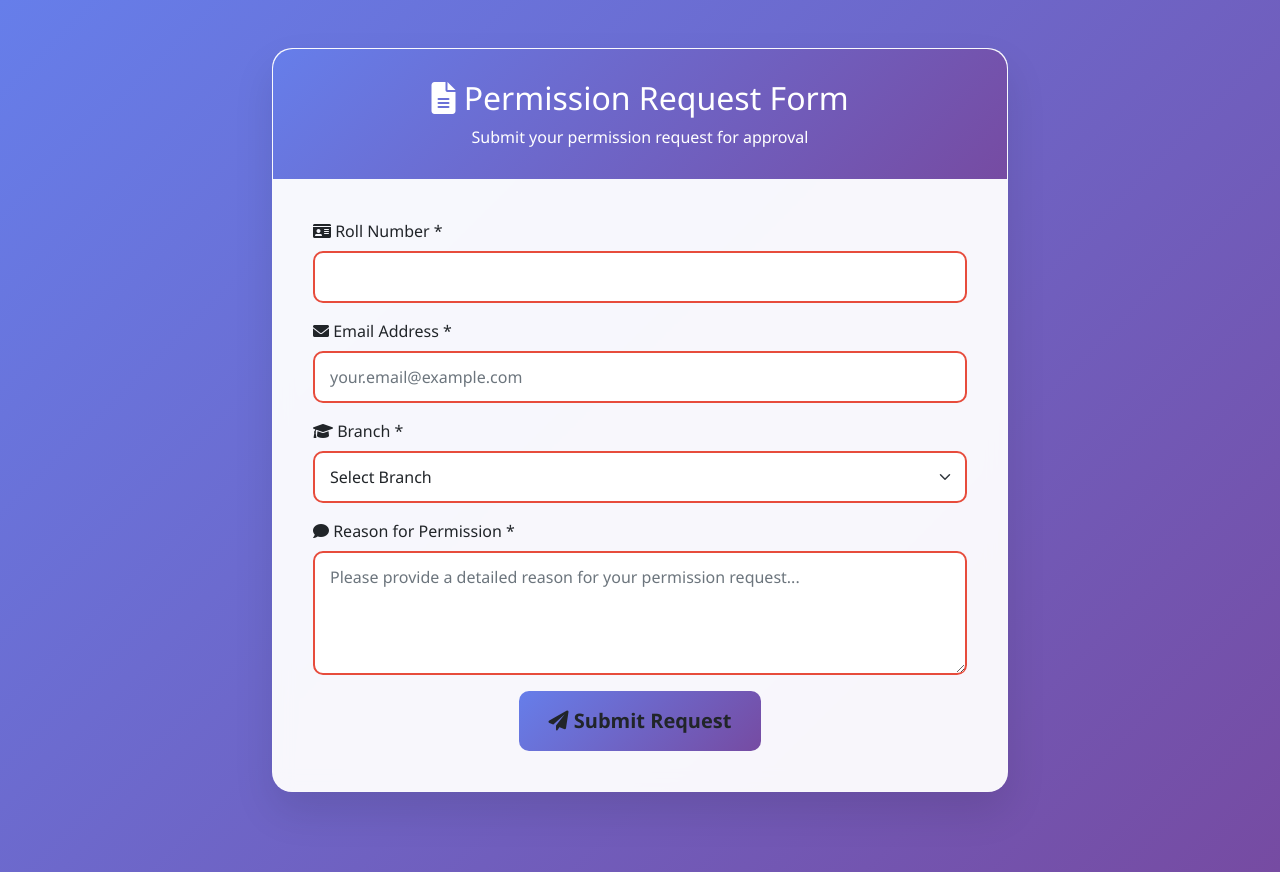
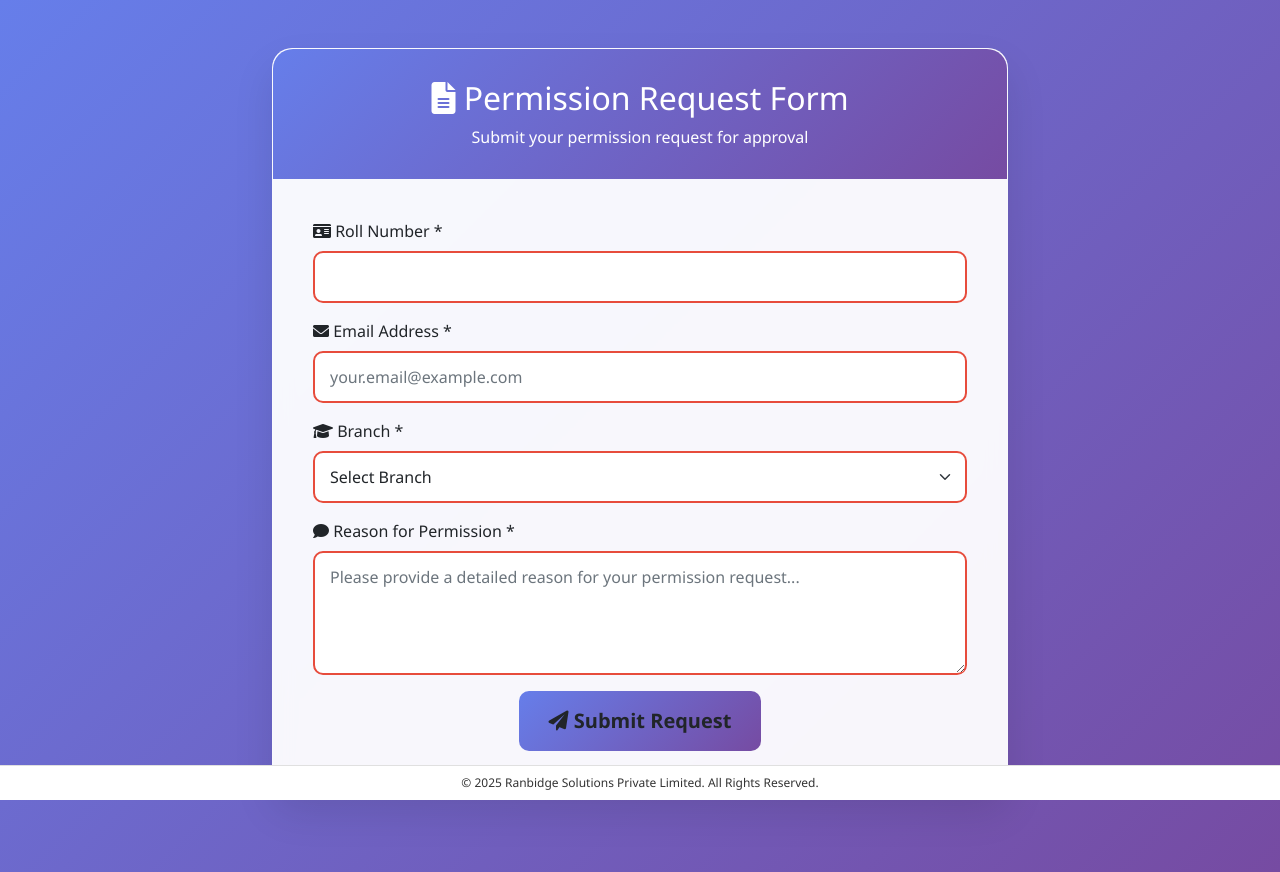
Before and after one commit to PrakashNarayanam/PERMISSION-M, a Python web app: template templates/form.html in a window 1280 px wide. Run offline with Jinja, Linux system fonts and the light colour scheme; the template is opened without the code that fills it, so the values that code supplies are empty.

Commit message:
Update form.html

```diff
--- a/templates/form.html
+++ b/templates/form.html
@@ -11,6 +11,11 @@
             background: linear-gradient(135deg, #667eea 0%, #764ba2 100%);
             min-height: 100vh;
             font-family: 'Segoe UI', Tahoma, Geneva, Verdana, sans-serif;
+            display: flex;
+            flex-direction: column;
+        }
+        main {
+            flex: 1;
         }
         .form-container {
             background: rgba(255, 255, 255, 0.95);
@@ -21,6 +26,19 @@
         }
         .pb-5-custom {
             padding-bottom: 5rem !important;
+        }
+        footer {
+            position: fixed;
+            bottom: 0;
+            left: 0;
+            right: 0;
+            background: #ffffff;
+            color: #333;
+            text-align: center;
+            padding: 8px 0;
+            font-size: 0.75rem;
+            z-index: 1000;
+            border-top: 1px solid #e0e0e0;
         }
         .form-header {
             background: linear-gradient(135deg, #667eea 0%, #764ba2 100%);
@@ -64,6 +82,7 @@
     </style>
 </head>
 <body>
+    <main>
     <div class="container mt-5 pb-5-custom">
         <div class="row justify-content-center">
             <div class="col-md-8">
@@ -123,6 +142,12 @@
             </div>
         </div>
     </div>
+    </main>
+
+    <!-- Footer -->
+    <footer>
+        © <span id="year"></span> Ranbidge Solutions Private Limited. All Rights Reserved.
+    </footer>
 
     <!-- Success Modal -->
     <div class="modal fade" id="successModal" tabindex="-1" aria-labelledby="successModalLabel" aria-hidden="true">
@@ -213,5 +238,9 @@
             });
         });
     </script>
+    <script>
+        // Set current year in footer
+        document.getElementById('year').textContent = new Date().getFullYear();
+    </script>
 </body>
 </html>
```
